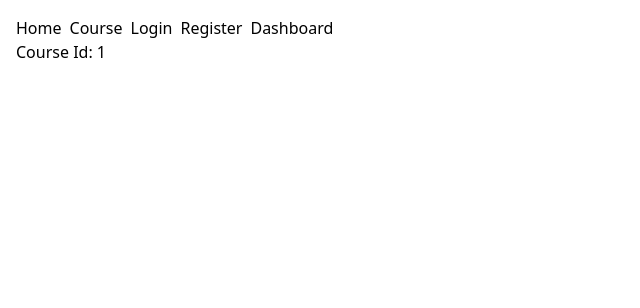
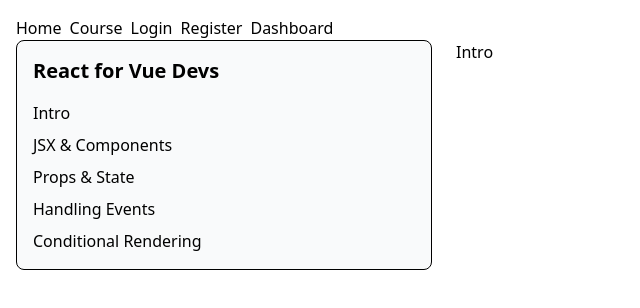
Before and after one commit to Moenul/O_Learn, a React (Vite) app: page /course/1 in a window 1280 px wide. Shown: the top 308 px of the page, without its empty margins (0-640 px from the left). Built offline with nearby package versions, Linux system fonts and the light colour scheme; data requests are answered from the project's data file.

Commit message:
CourseSlice created and fectching fake data from local db by json-server. json-server and axios installed.

```diff
--- /dev/null
+++ b/db.json
@@ -0,0 +1,106 @@
+{
+    "courses": [
+        {
+            "id": 1,
+            "title": "React for Vue Devs",
+            "description": "Learn React with Vue comparisons",
+            "lessons": [
+                {
+                    "id": "l1",
+                    "title": "Intro",
+                    "videoUrl": "https://www.youtube.com/watch?v=ysz5S6PUM-U"
+                },
+                {
+                    "id": "l2",
+                    "title": "JSX & Components",
+                    "videoUrl": "https://www.youtube.com/watch?v=ysz5S6PUM-U"
+                },
+                {
+                    "id": "l3",
+                    "title": "Props & State",
+                    "videoUrl": "https://www.youtube.com/watch?v=35lXWvCuM8o"
+                },
+                {
+                    "id": "l4",
+                    "title": "Handling Events",
+                    "videoUrl": "https://www.youtube.com/watch?v=dQw4w9WgXcQ"
+                },
+                {
+                    "id": "l5",
+                    "title": "Conditional Rendering",
+                    "videoUrl": "https://www.youtube.com/watch?v=4UZrsTqkcW4"
+                }
+            ]
+        },
+        {
+            "id": 2,
+            "title": "Node.js for Python Devs",
+            "description": "Transition from Python backend to Node.js",
+            "lessons": [
+                {
+                    "id": "l1",
+                    "title": "Intro to Node.js",
+                    "videoUrl": "https://www.youtube.com/watch?v=TlB_eWDSMt4"
+                },
+                {
+                    "id": "l2",
+                    "title": "Express Basics",
+                    "videoUrl": "https://www.youtube.com/watch?v=L72fhGm1tfE"
+                }
+            ]
+        },
+        {
+            "id": 3,
+            "title": "Docker for Beginners",
+            "description": "Learn containerization step by step",
+            "lessons": [
+                {
+                    "id": "l1",
+                    "title": "What is Docker?",
+                    "videoUrl": "https://www.youtube.com/watch?v=pTFZFxd4hOI"
+                },
+                {
+                    "id": "l2",
+                    "title": "Building Your First Image",
+                    "videoUrl": "https://www.youtube.com/watch?v=3c-iBn73dDE"
+                }
+            ]
+        },
+        {
+            "id": 4,
+            "title": "TypeScript for JavaScript Devs",
+            "description": "Add types to your JavaScript projects",
+            "lessons": [
+                {
+                    "id": "l1",
+                    "title": "Why TypeScript?",
+                    "videoUrl": "https://www.youtube.com/watch?v=gp5H0Vw39yw"
+                },
+                {
+                    "id": "l2",
+                    "title": "Types & Interfaces",
+                    "videoUrl": "https://www.youtube.com/watch?v=zQnBQ4tB3ZA"
+                }
+            ]
+        },
+        {
+            "id": 5,
+            "title": "Next.js Crash Course",
+            "description": "Learn server-side rendering with React",
+            "lessons": [
+                {
+                    "id": "l1",
+                    "title": "Next.js Basics",
+                    "videoUrl": "https://www.youtube.com/watch?v=1WmNXEVia8I"
+                },
+                {
+                    "id": "l2",
+                    "title": "Pages & Routing",
+                    "videoUrl": "https://www.youtube.com/watch?v=tt3PUvhOVzo"
+                }
+            ]
+        }
+    ],
+
+    "auth": []
+}
--- a/package.json
+++ b/package.json
@@ -12,6 +12,7 @@
   "dependencies": {
     "@reduxjs/toolkit": "^2.9.0",
     "@tailwindcss/vite": "^4.1.13",
+    "axios": "^1.12.0",
     "react": "^19.1.1",
     "react-dom": "^19.1.1",
     "react-redux": "^9.2.0",
@@ -27,6 +28,7 @@
     "eslint-plugin-react-hooks": "^5.2.0",
     "eslint-plugin-react-refresh": "^0.4.20",
     "globals": "^16.3.0",
+    "json-server": "^1.0.0-beta.3",
     "tailwindcss": "^4.1.13",
     "vite": "^7.1.2"
   }
--- a/src/pages/Course.jsx
+++ b/src/pages/Course.jsx
@@ -1,13 +1,57 @@
 import { useParams } from "react-router-dom";
+import { useSelector, useDispatch } from "react-redux";
+import { useEffect, useState } from "react";
+import { fetchCourses } from "../redux/slices/coursesSlice";
 
-const Course = () => {
+export default function Course() {
     const { id } = useParams();
+    const dispatch = useDispatch();
+
+    const { list: courses, status } = useSelector((state) => state.courses);
+
+    const [currentLesson, setCurrentLesson] = useState(null);
+
+    // Fetch courses if not already loaded
+    useEffect(() => {
+        if (status === "idle") {
+            dispatch(fetchCourses());
+        }
+    }, [status, dispatch]);
+
+    // Find the selected course
+    const course = courses.find((c) => String(c.id) === String(id));
+
+    // Select the first lesson by default
+    useEffect(() => {
+        if (course && course.lessons?.length > 0) {
+            setCurrentLesson(course.lessons[0]);
+        }
+    }, [course]);
+
+    if (!course) {
+        return (
+            <p className="text-center mt-10 text-gray-500">Loading course...</p>
+        );
+    }
 
     return (
-        <>
-            <h1>Course Id: {id}</h1>
-        </>
+        <div className="flex flex-col md:flex-row gap-6">
+            {/* Sidebar - Lesson List */}
+            <aside className="w-full md:w-1/3 border rounded-lg p-4 bg-gray-50">
+                <h2 className="text-xl font-bold mb-4">{course.title}</h2>
+                <ul className="space-y-2">
+                    {course.lessons.map((lesson, index) => {
+                        return (
+                            <li key={lesson.id}>
+                                <button>{lesson.title}</button>
+                            </li>
+                        );
+                    })}
+                </ul>
+            </aside>
+            <div>
+                <h2>{currentLesson?.title}</h2>
+            </div>
+        </div>
     );
-};
-
-export default Course;
+}
--- a/src/redux/slices/counterSlice.js
+++ /dev/null
@@ -1,26 +0,0 @@
-import { createSlice } from "@reduxjs/toolkit";
-
-const counterSlice = createSlice({
-    name: "counter",
-    initialState: { value: 0 },
-    reducers: {
-        increment: (state) => {
-            state.value += 1;
-        },
-        decrement: (state) => {
-            state.value -= 1;
-        },
-        reset: (state) => {
-            state.value = 0;
-        },
-        incrementByAmount: (state, action) => {
-            console.log("Action trigger: ", action);
-            state.value += action.payload;
-        },
-    },
-});
-
-export const { increment, decrement, reset, incrementByAmount } =
-    counterSlice.actions;
-
-export default counterSlice.reducer;
--- /dev/null
+++ b/src/redux/slices/coursesSlice.js
@@ -0,0 +1,32 @@
+import { createSlice, createAsyncThunk } from "@reduxjs/toolkit";
+import axios from "axios";
+
+export const fetchCourses = createAsyncThunk(
+    "courses/fetchCourses",
+    async () => {
+        const res = await axios.get("http://localhost:4000/courses");
+        return res.data;
+    }
+);
+
+const coursesSlice = createSlice({
+    name: "courses",
+    initialState: { list: [], status: "idle", error: null },
+    reducers: {},
+    extraReducers: (builder) => {
+        builder
+            .addCase(fetchCourses.pending, (s) => {
+                s.status = "loading";
+            })
+            .addCase(fetchCourses.fulfilled, (s, a) => {
+                s.status = "success";
+                s.list = a.payload;
+            })
+            .addCase(fetchCourses.rejected, (s, a) => {
+                s.status = "failed";
+                s.error = a.error.message;
+            });
+    },
+});
+
+export default coursesSlice.reducer;
--- a/src/redux/store.js
+++ b/src/redux/store.js
@@ -1,7 +1,8 @@
 import { configureStore } from "@reduxjs/toolkit";
-import counterReducer from "./slices/counterSlice";
+import coursesReducer from "./slices/coursesSlice";
+
 export const store = configureStore({
     reducer: {
-        counter: counterReducer,
+        courses: coursesReducer,
     },
 });
```
Also changed, not shown: src/pages/Home.jsx (+48 -64 lines), 1 other file (tests, documents, lock files or other folders).
